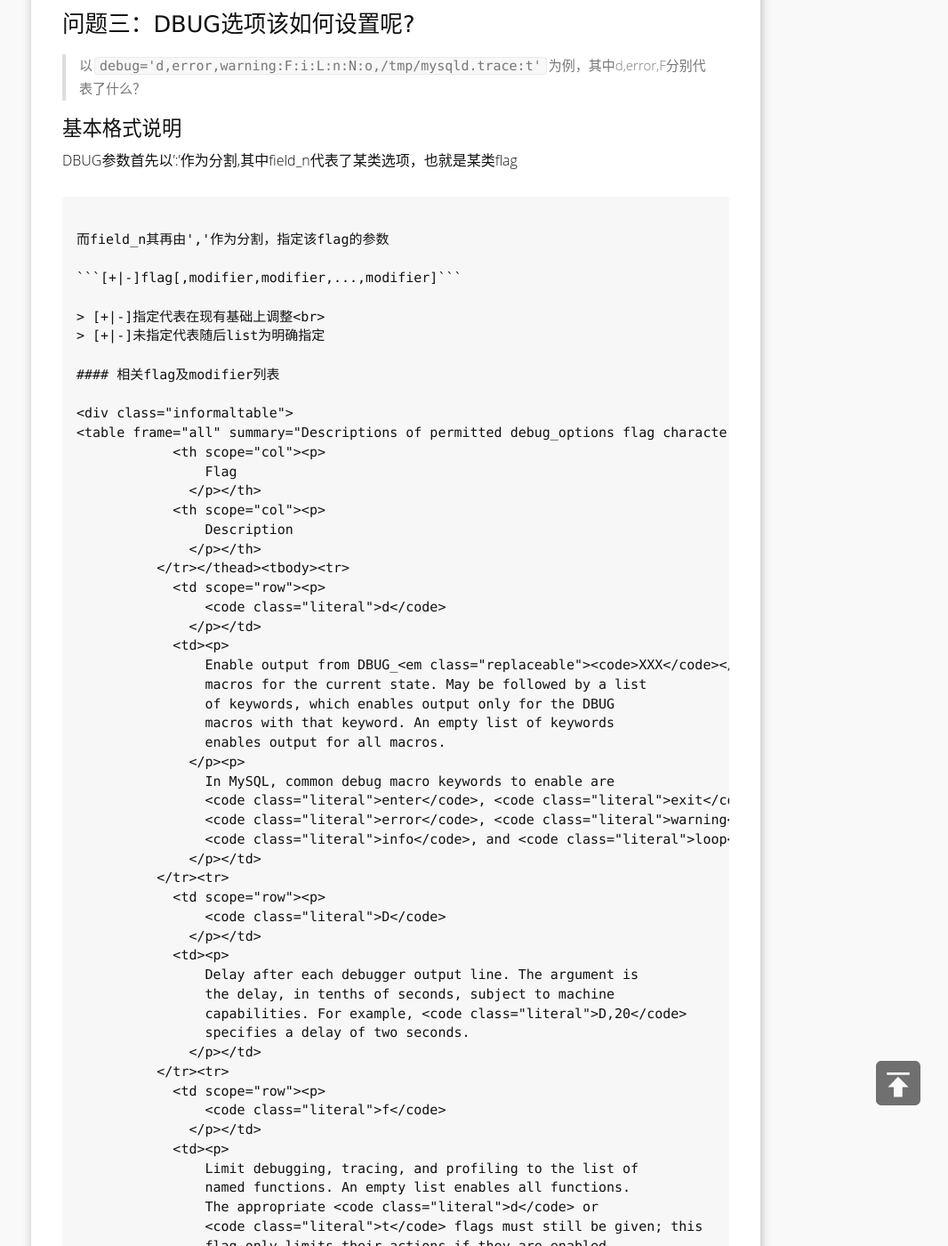
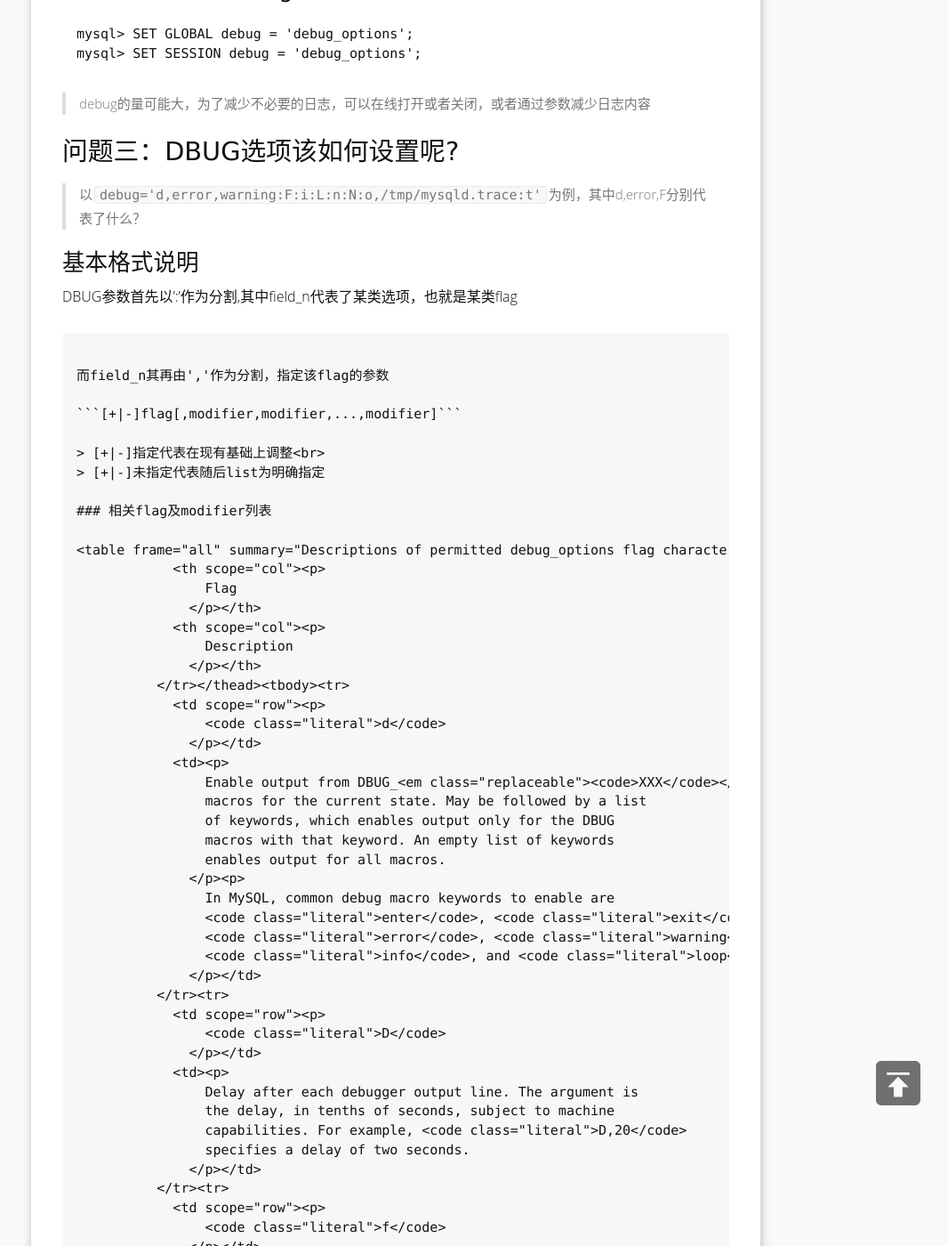
Before and after one commit to swordstick/swordstick.github.io, a Jekyll site: the page built from _posts/MYSQL/2018-06-24-MYSQL的DBUG使用方法.md, in a window 1280 px wide and 1400 px high, scrolled down 1330 px. Shown: the whole window at 89% size, without its empty margins (195-1261 px from the left). Built offline with Jekyll 4.4.1, drawn with Linux system fonts in a browser that asks for light colours; nearby versions of some CDN libraries; library files that are not in the unit come from our copies; comment, search, counter and statistics services are not loaded; some of the changed text lies outside the part shown.

Commit message:
Update DBUG

````diff
--- a/_posts/MYSQL/2018-06-24-MYSQL的DBUG使用方法.md
+++ b/_posts/MYSQL/2018-06-24-MYSQL的DBUG使用方法.md
@@ -16,7 +16,7 @@
 
 ***
 
-### 问题一：MYSQL的TRACE使用什么包实现？它的功能是什么？
+## 问题一：MYSQL的TRACE使用什么包实现？它的功能是什么？
 
 MYSQL使用DBUG包TRACE服务器端和客户端的代码，在源码中已写入TRACE位置，可通过编译使用
 
@@ -25,9 +25,9 @@
 DBUG包允许你得到程序运行的trace文件，也可以通过加入DBUG代码，增加自己要跟踪的内容
 
 
-### 问题二：如何启用DBUG？
+## 问题二：如何启用DBUG？
 
-#### 首先：源代码安装过程中，CMAKE编译时需要加上'-DWITH_DEBUG=1'
+### 首先：源代码安装过程中，CMAKE编译时需要加上'-DWITH_DEBUG=1'
 
 ```
 cmake \
@@ -36,9 +36,10 @@
 -DCMAKE_INSTALL_PREFIX=/usr/local/mysql_debug \
 ...
 -DWITH_DEBUG=1
+
 ```
 
-#### 其次：在配置文件中加入debug选项
+### 其次：在配置文件中加入debug选项
 
 | 配置文件加入内容 | 效果 | 意义 |
 | --- |--- |--- |
@@ -46,7 +47,7 @@
 | debug="debug_options" | 指定debug值 | 按照debug_options参数来执行 |
 
 
-#### 或者：在线修改debug参数
+### 或者：在线修改debug参数
 
 ```
 mysql> SET GLOBAL debug = 'debug_options';
@@ -54,11 +55,11 @@
 ```
 >debug的量可能大，为了减少不必要的日志，可以在线打开或者关闭，或者通过参数减少日志内容
 
-### 问题三：DBUG选项该如何设置呢?
+## 问题三：DBUG选项该如何设置呢?
 
 > 以```debug='d,error,warning:F:i:L:n:N:o,/tmp/mysqld.trace:t'```为例，其中d,error,F分别代表了什么？
 
-#### 基本格式说明
+### 基本格式说明
 
 DBUG参数首先以':'作为分割,其中field_n代表了某类选项，也就是某类flag
 
@@ -71,9 +72,8 @@
 > [+|-]指定代表在现有基础上调整<br>
 > [+|-]未指定代表随后list为明确指定
 
-#### 相关flag及modifier列表
+### 相关flag及modifier列表
 
-<div class="informaltable">
 <table frame="all" summary="Descriptions of permitted debug_options flag characters."><col width="8%"><col width="92%"><thead><tr>
             <th scope="col"><p>
                 Flag
@@ -223,19 +223,18 @@
                 default is a compile time option.
               </p></td>
 </tr></tbody></table>
-</div>
 
 
-#### 例子的解释
+### 例子的解释
 
 | debug选项指定值 | 意义 |
 | --- | ---|
 |```debug='d,error,warning:F:i:L:n:N:o,/tmp/mysqld.trace:t'``` | flag'd',error,warning生效<br>flag'F',打印源文件名称<br>flag'L',打印源代码所在行号<br>flag'o',输出文件位置,...|
 
 
-### 问题四：该如何查看trace日志
+## 问题四：该如何查看trace日志
 
-#### 观察源码的DBUG代码
+### 观察源码的DBUG代码
 
 以复制函数```process_io_rotate```为例
 
@@ -296,7 +295,7 @@
 >和printf差不多，打印调试信息<br>
 
 
-#### 查看对应的TRACE内容
+### 查看对应的TRACE内容
 
 >```debug="d:F:i:L:n:N:o,/tmp/mysqld.trace:t"```
 >若指定位置没有mysqld.trace文件，请查看mysql的error文件
@@ -322,7 +321,7 @@
 T@5    :  1081:       slave.cc:  3716:    3: | | <process_io_rotate 3716
 ```
 
-#### 对应关系
+### 对应关系
 
 | DBUG代码 | 对应TRACE内容 |
 | --- |--- |
````
